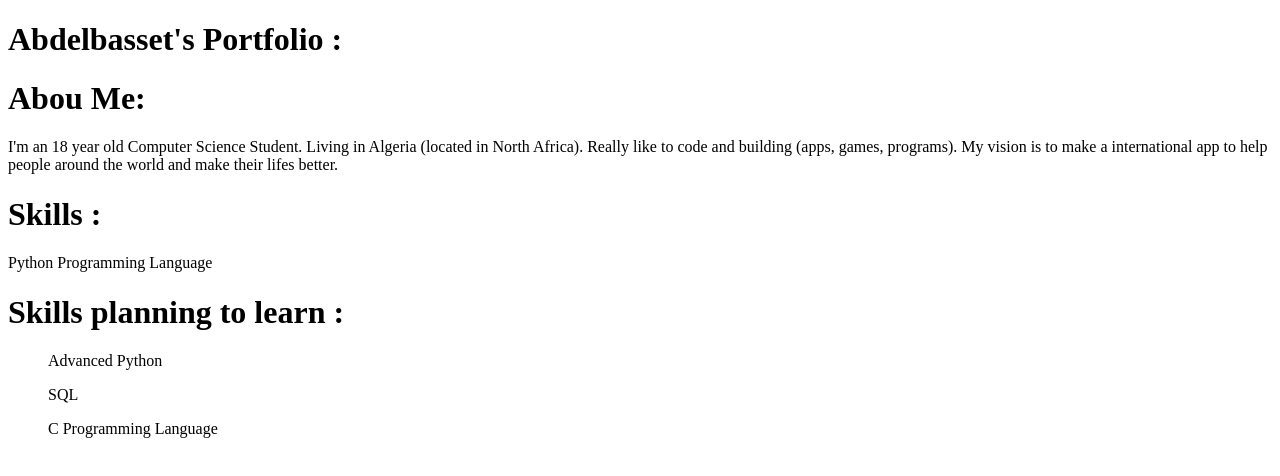
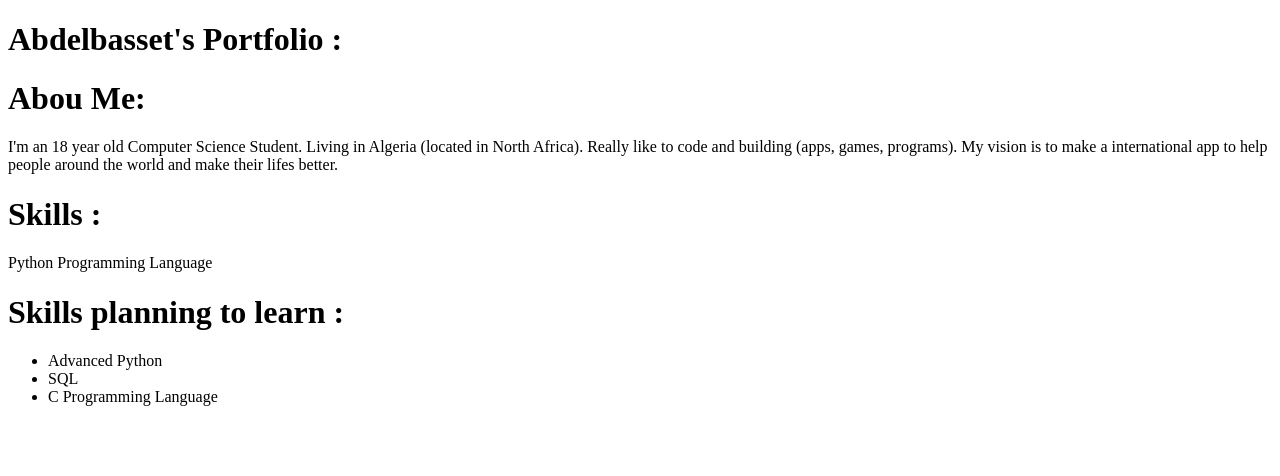
Before and after one commit to ElhorriAbdelBasset/ElhorriAbdelBasset.github.io, a plain HTML site: page index.html in a window 1280 px wide. Drawn offline with Linux system fonts and the light colour scheme.

Commit message:
Update index.html

```diff
--- a/index.html
+++ b/index.html
@@ -18,9 +18,11 @@
 		<t1>Python Programming Language</t1>
 
 		<h1>Skills planning to learn :</h1>
-		<ul>Advanced Python</ul>
-		<ul>SQL</ul>
-		<ul>C Programming Language</ul>
+		<ul>
+			<li>Advanced Python</li>
+			<li>SQL</li>
+			<li>C Programming Language</li>
+		</ul>
 	</div>
 </body>
 </html>
```
